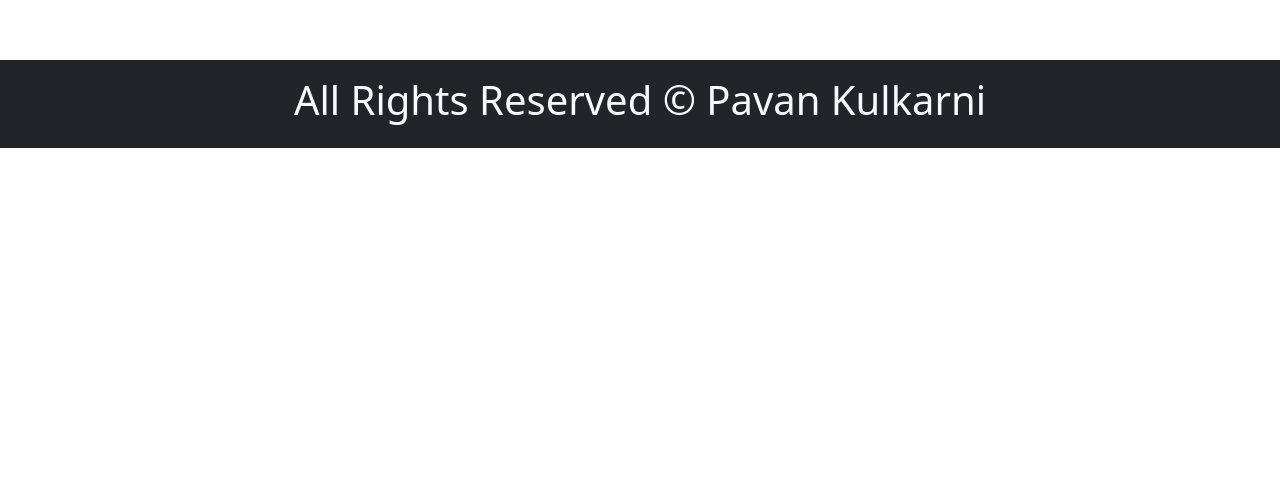
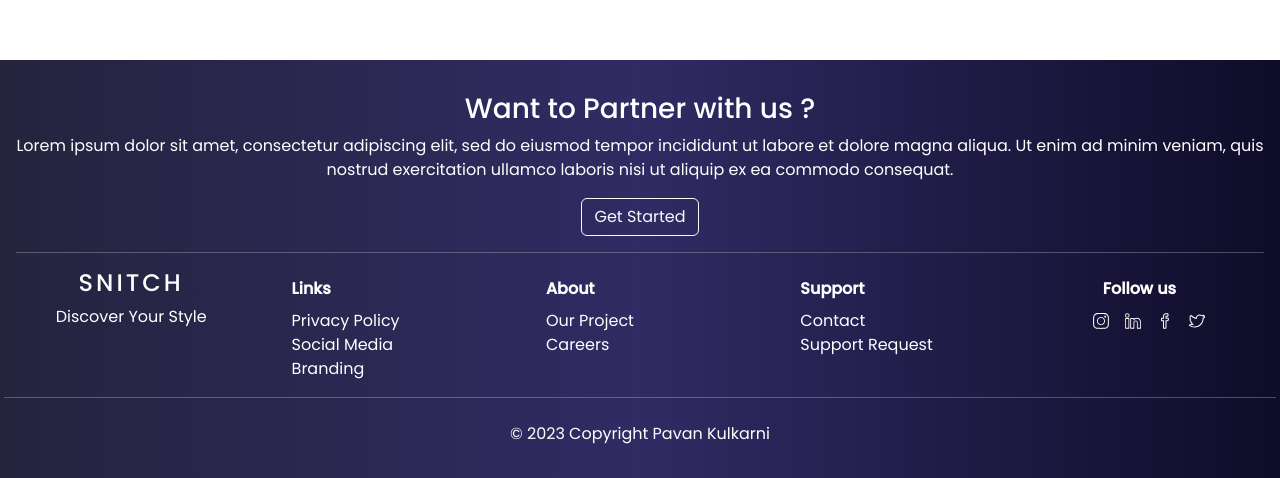
Before and after one commit to pavandeveloperr/Snitch-Ecommerce-Website, a React (Create React App) app in the folder client/: page / in a window 1280 px wide. Shown: the part 723-1201 px from the top of the page. Before the commit the page ends 871 px from the top, so only its background shows below. Built offline with nearby package versions, Linux system fonts and the light colour scheme; a web font is replaced by a local one.

Commit message:
style : footer styling ✅

```diff
--- a/client/src/App.js
+++ b/client/src/App.js
@@ -11,7 +11,7 @@
         <Route path='/' element={<Homepage />}/>
         <Route path='/about' element={<About />}/>
         <Route path='/contact' element={<Contact />}/>
-        <Route path='/policy' element={<Policy />}/>
+        <Route path='/privacypolicy' element={<Policy />}/>
         <Route path='*' element={<PageNotFound />}/>
       </Routes>
     </>
--- a/client/src/Components/Layout/Footer.js
+++ b/client/src/Components/Layout/Footer.js
@@ -1,13 +1,79 @@
-import React from 'react'
-
+import React from "react";
+import {SlSocialFacebook, SlSocialInstagram, SlSocialLinkedin, SlSocialTwitter} from 'react-icons/sl';
+import { Link } from "react-router-dom";
 const Footer = () => {
   return (
-    <div className='bg-dark text-light p-3'>
-        <h1 className='text-center'>
-            All Rights Reserved &copy; Pavan Kulkarni
-        </h1>
+    <div
+      className="container-fluid text-white p-3"
+      style={{
+        fontFamily: "Poppins, sans-serif",
+        background: "linear-gradient(to right, #24243e, #302b63, #0f0c29)",
+      }}
+    >
+      <div className="mt-3">
+        <h3 className="text-center">Want to Partner with us ?</h3>
+        <p className="text-center">
+          Lorem ipsum dolor sit amet, consectetur adipiscing elit, sed do
+          eiusmod tempor incididunt ut labore et dolore magna aliqua. Ut enim ad
+          minim veniam, quis nostrud exercitation ullamco laboris nisi ut
+          aliquip ex ea commodo consequat.
+        </p>
+        <center><button className="btn btn-block btn-outline-light">Get Started</button></center>
+        <hr />
+      </div>
+
+      <div className="row justify-content-around text-center text-md-start">
+        <div className="col-md-2 text-center">
+          <h4 className="footer-brand">SNITCH</h4>
+          <p>Discover Your Style</p>
         </div>
-  )
-}
+        <div className="col-md-2">
+          <ul className="list-unstyled">
+            <li className="fw-bold my-2">Links</li>
+            <li><Link to='/privacypolicy' className="text-decoration-none text-white">Privacy Policy</Link></li>
+            <li><a href='#' className="text-decoration-none text-white">Social Media</a></li>
+            <li><a href='#' className="text-decoration-none text-white">Branding</a></li>
+          </ul>
+        </div>
 
-export default Footer
+        <div className="col-md-2">
+          <ul className="list-unstyled">
+            <li className="fw-bold my-2">About</li>
+            <li><Link to='/about' className="text-decoration-none text-white">Our Project</Link></li>
+            <li><a href="#" className="text-decoration-none text-white">Careers</a></li>
+          </ul>
+        </div>
+
+        <div className="col-md-2">
+          <ul className="list-unstyled">
+            <li className="fw-bold my-2">Support</li>
+            <li><Link to='/contact' className="text-decoration-none text-white">Contact</Link></li>
+            <li><a href="#" className="text-decoration-none text-white">Support Request</a></li>
+          </ul>
+        </div>
+
+        <div className="col-md-2">
+            <li className="fw-bold my-2 list-unstyled mx-5">Follow us</li>
+            <ul className="list-unstyled d-flex justify-content-center justify-conten-md-start">
+            <li><a href="#" className="text-decoration-none text-white mx-2"><SlSocialInstagram /></a></li>
+            <li><a href="#" className="text-decoration-none text-white mx-2"><SlSocialLinkedin /></a></li>
+            <li><a href="#" className="text-decoration-none text-white mx-2"><SlSocialFacebook /></a></li>
+            <li><a href="#" className="text-decoration-none text-white mx-2"><SlSocialTwitter /></a></li>
+          </ul>
+        </div>
+
+        <hr />
+
+        <div className="row">
+          <div className="col-md-12 text-center pt-2">
+            <p>&copy; 2023 Copyright <a href="https://linkedin.com/in/pavankulkarnii" target="_blank" className="text-decoration-none text-white">Pavan Kulkarni</a></p>
+          </div>
+        </div>
+
+
+      </div>
+    </div>
+  );
+};
+
+export default Footer;
```
